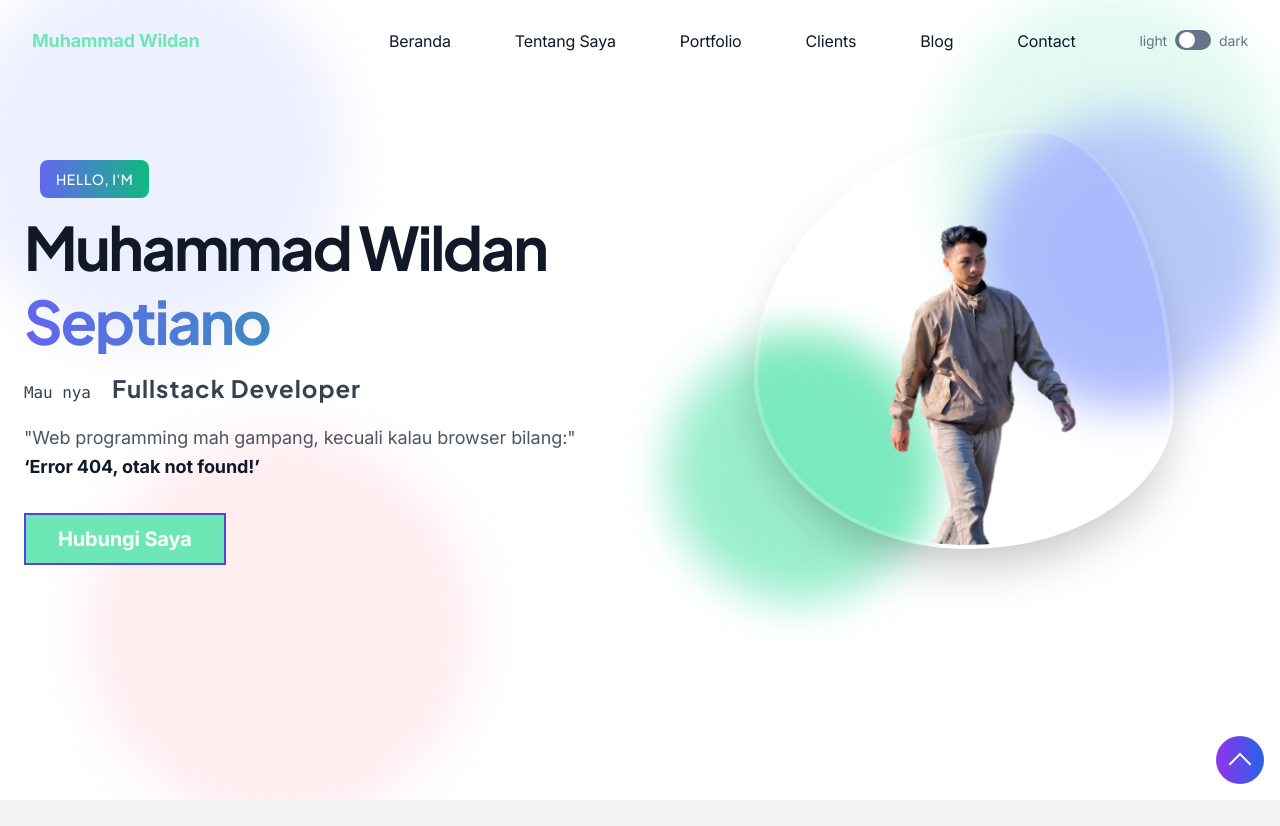
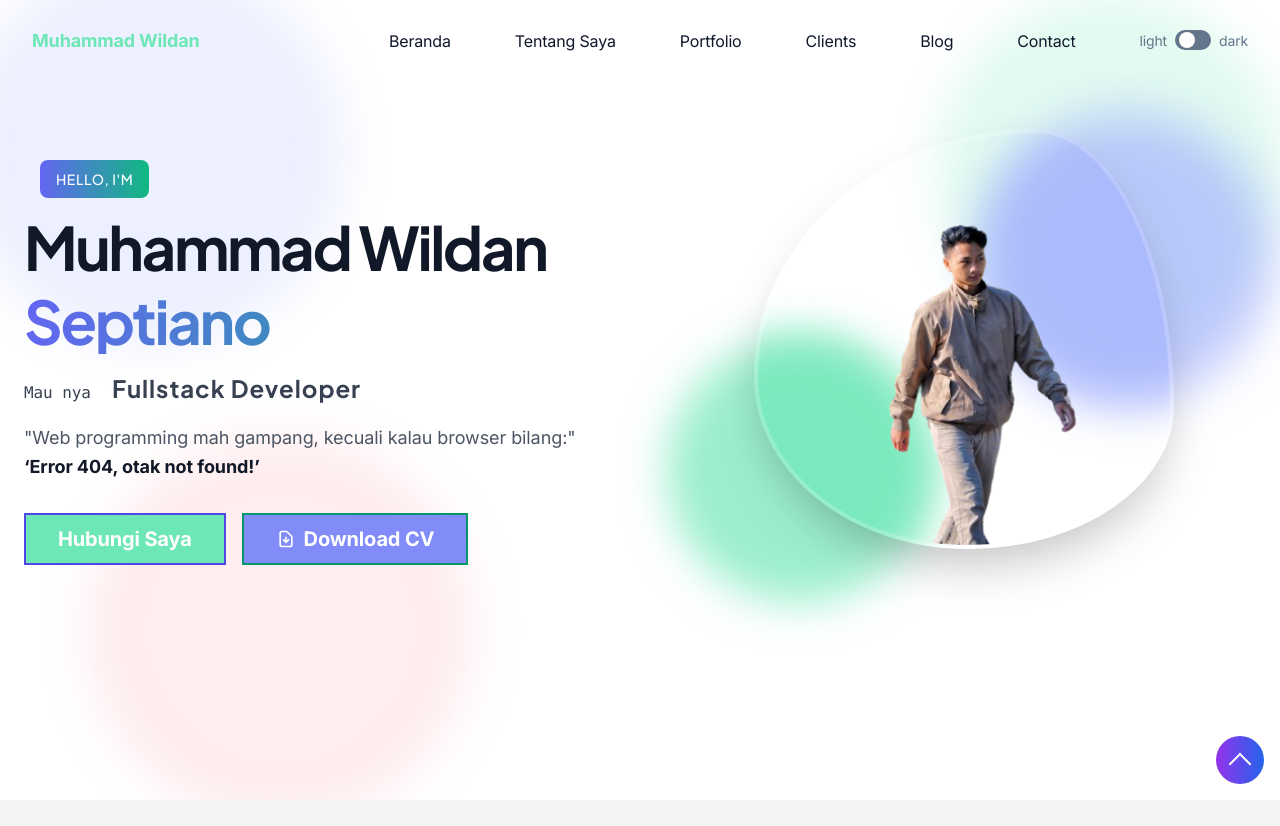
Before and after one commit to wildan-se/my-portfolio, a website: page index.html in a window 1280 px wide. Shown: the top 826 px of the page. Drawn offline with nearby package versions, Linux system fonts and the light colour scheme.

Commit message:
add download button for CV and update README instructions

```diff
--- a/index.html
+++ b/index.html
@@ -150,6 +150,32 @@
                   class="absolute top-0 left-0 w-full h-full duration-500 delay-300 bg-emerald-300 group-hover:-translate-y-full"></span>
                 <span
                   class="absolute top-0 left-0 w-full h-full duration-500 delay-300 bg-emerald-300 group-hover:translate-y-full"></span>
+              </button>
+            </a>
+
+            <a href="dist/cv/Muhammad_Wildan_CV.pdf" download
+              class="relative inline-flex items-center justify-center group">
+              <button
+                class="relative px-8 py-2 overflow-hidden transition-all duration-300 border-2 cursor-pointer border-emerald-600 group hover:shadow-lg hover:shadow-emerald-500/50">
+                <span
+                  class="relative z-10 flex items-center gap-2 text-xl font-bold text-white transition-colors duration-500 group-hover:text-black dark:group-hover:text-white">
+                  <svg class="w-5 h-5 transition-transform duration-300 group-hover:translate-y-1" fill="none"
+                    stroke="currentColor" viewBox="0 0 24 24">
+                    <path stroke-linecap="round" stroke-linejoin="round" stroke-width="2"
+                      d="M12 10v6m0 0l-3-3m3 3l3-3m2 8H7a2 2 0 01-2-2V5a2 2 0 012-2h5.586a1 1 0 01.707.293l5.414 5.414a1 1 0 01.293.707V19a2 2 0 01-2 2z">
+                    </path>
+                  </svg>
+                  Download CV
+                </span>
+                <span
+                  class="absolute top-0 left-0 w-full h-full duration-500 bg-indigo-400 group-hover:-translate-x-full"></span>
+                <span
+                  class="absolute top-0 left-0 w-full h-full duration-500 bg-indigo-400 group-hover:translate-x-full"></span>
+
+                <span
+                  class="absolute top-0 left-0 w-full h-full duration-500 delay-300 bg-indigo-400 group-hover:-translate-y-full"></span>
+                <span
+                  class="absolute top-0 left-0 w-full h-full duration-500 delay-300 bg-indigo-400 group-hover:translate-y-full"></span>
               </button>
             </a>
 
@@ -321,7 +347,7 @@
               <div
                 class="absolute inset-0 flex flex-col items-center justify-center p-3 text-white transition-opacity duration-300 rounded-lg opacity-0 bg-slate-900/80 dark:bg-slate-700/90 group-hover:opacity-100">
                 <h3 class="text-xl font-semibold text-indigo-200 sm:text-sm dark:text-rose-300">E-Commerce</h3>
-                <p class="text-center text-sm text-slate-100 dark:text-slate-300">
+                <p class="text-sm text-center text-slate-100 dark:text-slate-300">
                   Membuat platform e-commerce sederhana memakai teknologi MEVN dengan desain yang ramah pengguna dan
                   fungsionalitas yang sesuai.
                 </p>
```
Also changed, not shown: dist/cv/README.md (added), dist/output.css.
